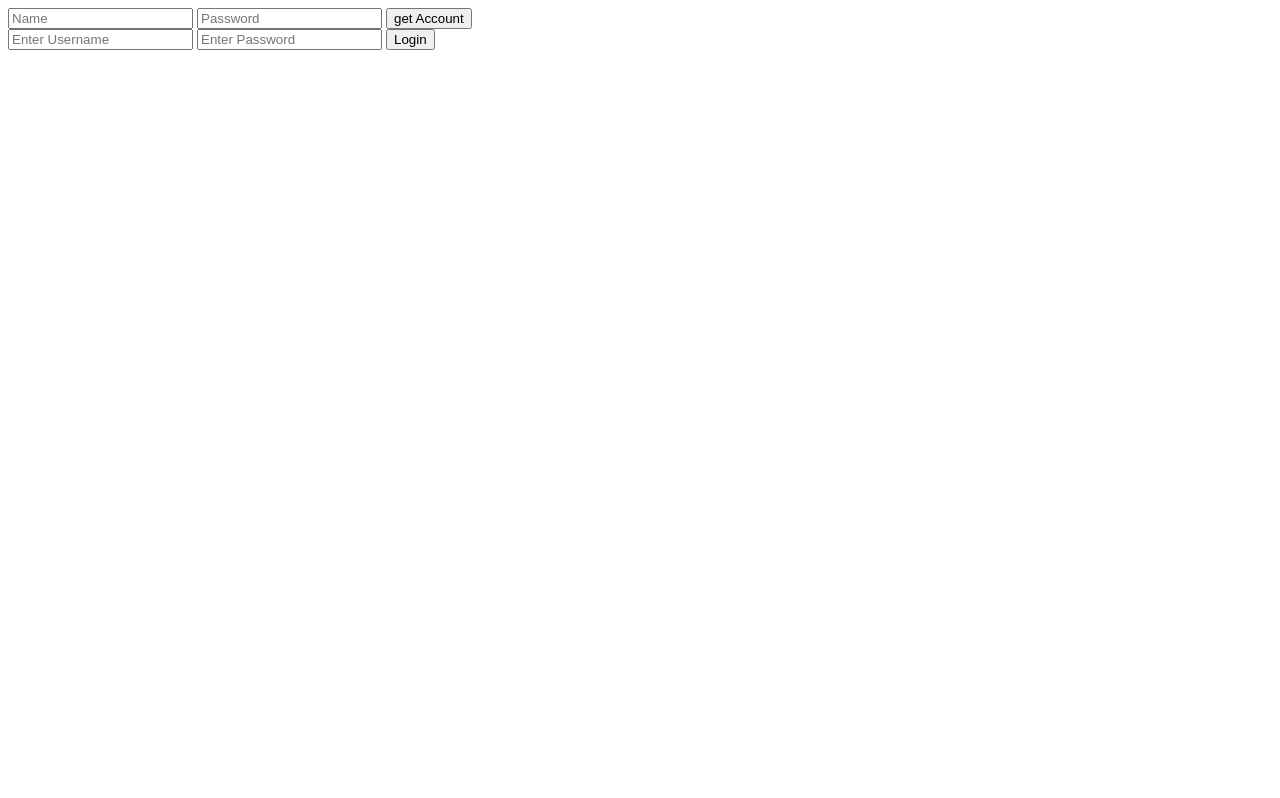
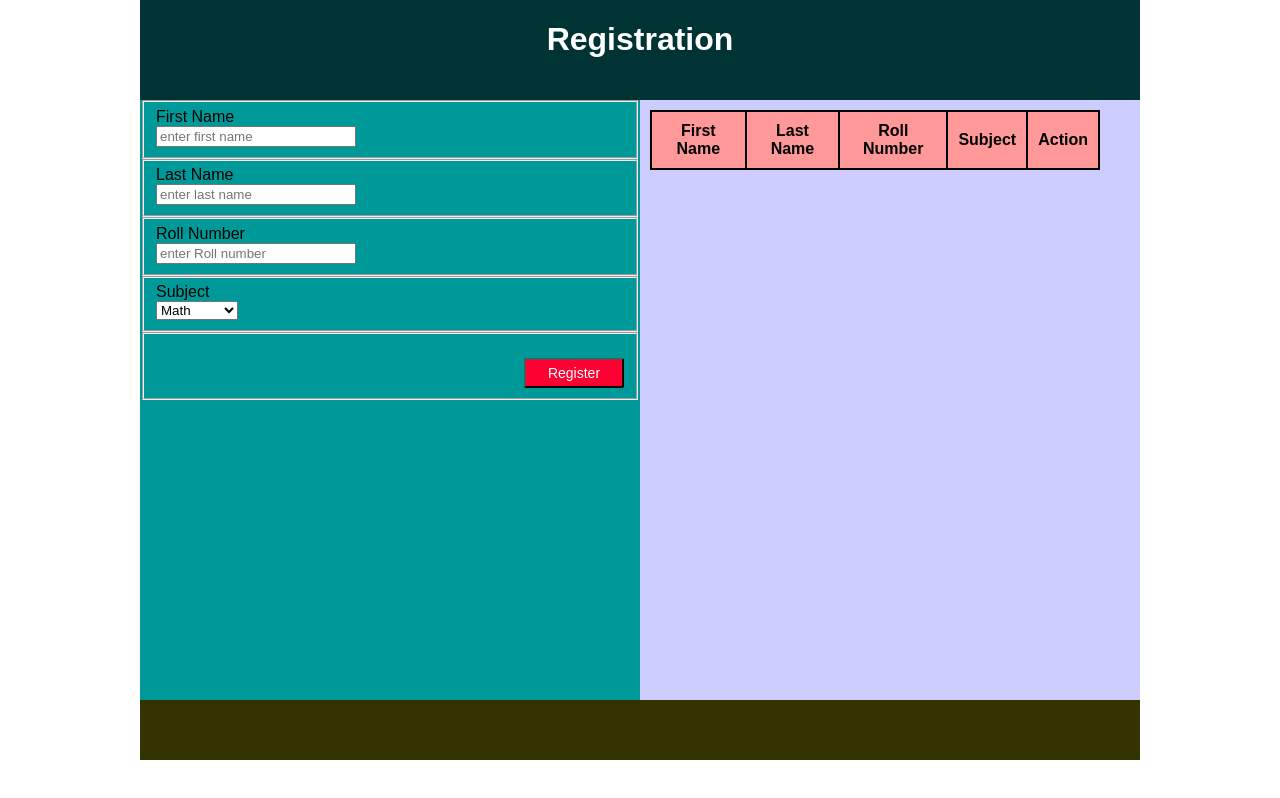
Before and after one commit to SulypaMarkiyan/N28SPv2, a plain HTML site: page pages/Login.html in a window 1280 px wide. Drawn offline with Linux system fonts and the light colour scheme.

Commit message:
new Json

```diff
--- /dev/null
+++ b/css/LoginStyle.css
@@ -0,0 +1,81 @@
+body {
+    margin: 0;
+    font-family: sans-serif;
+}
+
+header, footer, aside {
+    display: block;
+}
+
+h1 {
+    color: white;
+    text-align: center;
+}
+
+label {
+    width: 460px;
+    display: block;
+}
+
+input {
+    width: 200px;
+}
+
+button {
+    font-size: 14px;
+    padding: 5px;
+    border-radius: 2px;
+    background: #ff0033;
+    color: #ffffff;
+    float: right;
+    width: 100px;
+}
+
+table {
+    width: 450px;
+    border-collapse: collapse;
+}
+
+th {
+    background: #ff9999;
+}
+
+th, td {
+    border: 2px solid black;
+    padding: 10px;
+}
+
+.container {
+    width: 1000px;
+    margin: 0 auto;
+}
+
+.headerbar {
+    width: 1000px;
+    float: left;
+}
+
+    .headerbar.top {
+        background: #003333;
+        min-height: 100px;
+    }
+
+    .headerbar.bottom {
+        background: #333300;
+        min-height: 60px;
+    }
+
+.leftbar {
+    width: 500px;
+    background: #009999;
+    min-height: 600px;
+    float: left;
+}
+
+.rightbar {
+    width: 480px;
+    background: #ccccff;
+    min-height: 580px;
+    float: left;
+    padding: 10px;
+}
--- a/pages/Login.html
+++ b/pages/Login.html
@@ -1,52 +1,140 @@
-<!DOCTYPE html>
 <html>
 <head>
-    <title>Learning JavaScript</title>
+    <title>Register</title>
+    <meta charset="UTF-8">
+    <meta name="viewport" content="width-device-width, initial-scale=1.0">
+    <link href="../css/LoginStyle.css" rel="stylesheet" />
+    <script>
+
+        var studentsArray = [];
+
+        function init() {
+            if (localStorage.studentRecord) {
+                studentsArray = JSON.parse(localStorage.studentsRecord);
+                for (var i = 0; i < studentsArray.length; i++) {
+                    prepareTableCell(studentsArray[i].firstname, studentsArray[i].lastname, studentsArray[i].rollnum, studentsArray[i].subject);
+                }
+            }
+        }
+
+        function onRegisterPressed() {
+
+            var firstName = document.getElementById("firstname").value;
+            var lastName = document.getElementById("lastname").value;
+            var rollNum = document.getElementById("rollnum").value;
+            var subject = document.getElementById("subject").value;
+
+            var stuObj = { firstname: firstName, lastname: lastName, rollnum: rollNum, subject: subject }
+            studentsArray.push(stuObj);
+
+            localStorage.studentsRecord = JSON.stringify(studentsArray);
+            prepareTableCell(firstName, lastName, rollNum, subject);
+
+
+
+            document.getElementById("firstname").value = "";
+            document.getElementById("lastname").value = "";
+            document.getElementById("rollnum").value = "";
+        }
+        // function onRegisterPressed(){
+
+        //   var firstName=document.getElementById("firstname").value;
+        //   var lastName=document.getElementById("lastname").value;
+        //   var rollNum=document.getElementById("rollnum").value;
+        //  var subject=document.getElementById("subject").value;
+
+        //  var table=document.getElementById("regtable");
+        //  var row=table.insertRow();
+        //   var firstNameCell=row.insertCell(0);
+        //   var lastNameCell=row.insertCell(1);
+        //  var rollNumCell=row.insertCell(2);
+        //  var subjectCell=row.insertCell(3);
+
+        //  firstNameCell.innerHTML=firstName;
+        //  lastNameCell.innerHTML=lastName;
+        //   rollNumCell.innerHTML=rollNum;
+        //   subjectCell.innerHTML=subject;
+
+        //clear fields
+
+        //  document.getElementById("firstname").value="";
+        //   document.getElementById("lastname").value="";
+        //  document.getElementById("rollnum").value="";
+        //  }
+
+        function prepareTableCell(firstName, lastName, rollNum, subject) {
+            var table = document.getElementById("regtable");
+            var row = table.insertRow();
+
+            var firstNameCell = row.insertCell(0);
+            var lastNameCell = row.insertCell(1);
+            var rollNumCell = row.insertCell(2);
+            var subjectCell = row.insertCell(3);
+            var actionCell = row.insertCell(4);
+
+            firstNameCell.innerHTML = firstName;
+            lastNameCell.innerHTML = lastName;
+            rollNumCell.innerHTML = rollNum;
+            subjectCell.innerHTML = subject;
+            actionCell.innerHTML = '<button>Edit</button><br/><button onclick="">Delete</button>';
+        }
+
+        function deleteTableRow(index) {
+            var table = document.getElementById("regtable");
+            table.removeRow(index);
+        }
+
+    </script>
 </head>
 <body>
-    <form id="register-form">
-        <input id="name1" type="text" placeholder="Name" required value="" />
-        <input id="pw" type="password" placeholder="Password" required value="" />
-        <input id="rgstr_btn" type="submit" value="get Account" onClick="store()" />
-    </form>
+    <div class="container">
+        <header class="headerbar top"><h1>Registration</h1></header>
+        <aside class="leftbar">
+            <div>
+                <fieldset>
+                    <label for="firstname">First Name</label>
+                    <input type="text" placeholder="enter first name" id="firstname">
+                </fieldset>
+                <fieldset>
+                    <label for="lastname">Last Name</label>
+                    <input type="text" placeholder="enter last name" id="lastname">
+                </fieldset>
+                <fieldset>
+                    <label for="rollnum">Roll Number</label>
+                    <input type="text" placeholder="enter Roll number" id="rollnum">
+                </fieldset>
+                <fieldset>
+                    <label for="subject">Subject</label>
+                    <select id="subject">
+                        <option value="Math">Math</option>
+                        <option value="Physics">Physics</option>
+                        <option value="Chemistry">Chemistry</option>
+                        <option value="English">English</option>
+                    </select>
+                </fieldset>
+                <fieldset>
+                    <label for="submit">&nbsp;</label>
+                    <button id="submit" onclick="onRegisterPressed()">Register</button>
+                </fieldset>
+            </div>
+        </aside>
+        <aside class="rightbar">
 
-    <form id="login-form">
-        <input id="userName" type="text" placeholder="Enter Username" required value="" />
-        <input id="userPw" type="password" placeholder="Enter Password" required value="" />
-        <input id="login_btn" type="submit" value="Login" onClick="check()" />
-    </form>
+            <table id="regtable">
+                <thead>
+                    <tr>
+                        <th>First Name</th>
+                        <th>Last Name</th>
+                        <th>Roll Number</th>
+                        <th>Subject</th>
+                        <th>Action</th>
+                    </tr>
+                </thead>
+                <tbody></tbody>
+            </table>
 
-
-    <script>
-        // Name and Password from the register-form
-        var name = document.getElementById('name1');
-        var pw = document.getElementById('pw');
-
-        // storing input from register-form
-        function store() {
-            localStorage.setItem('name1', name1.value);
-            localStorage.setItem('pw', pw.value);
-        }
-
-        // check if stored data from register-form is equal to entered data in the   login-form
-        function check() {
-
-            // stored data from the register-form
-            var storedName = localStorage.getItem('name1');
-            var storedPw = localStorage.getItem('pw');
-
-            // entered data from the login-form
-            var userName = document.getElementById('userName');
-            var userPw = document.getElementById('userPw');
-
-            // check if stored data from register-form is equal to data from login form
-            if (userName.value == storedName && userPw.value == storedPw) {
-                alert('You are loged in.');
-            } else {
-                alert('ERROR.');
-            }
-        }
-    </script>
-
+        </aside>
+        <footer class="headerbar bottom"></footer>
+    </div>
 </body>
 </html>
```
